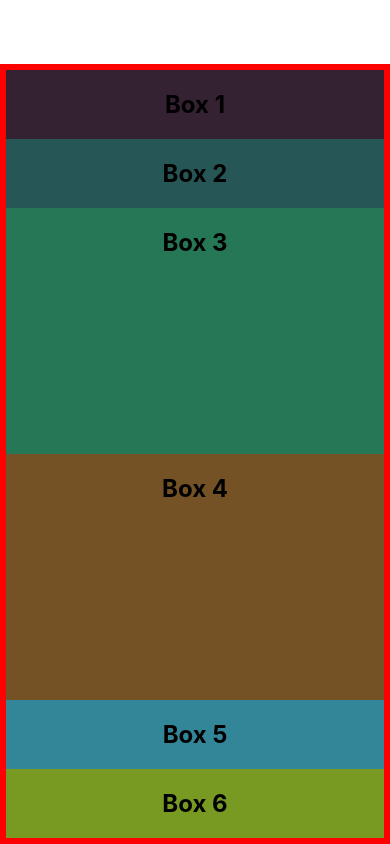
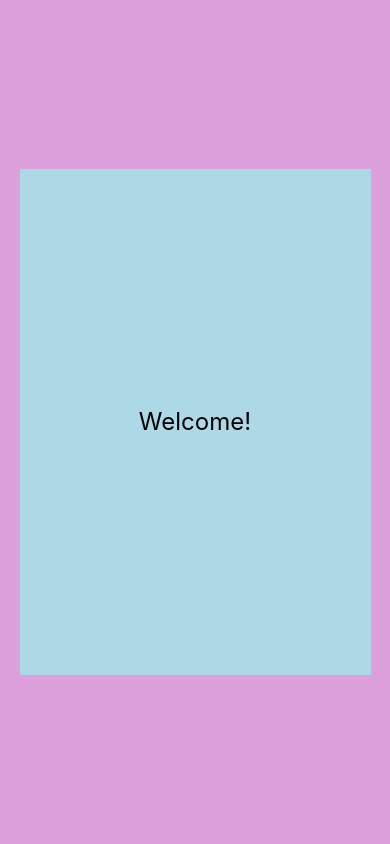
Before and after one commit to BERUASHVILIG/ReactNative, a React Native app: screen / in a window 390 px wide. Built offline with nearby package versions, Linux system fonts and the light colour scheme.

Commit message:
learn dimensions API for work UI better or different devices, for rotate screen change app json file and need to restart application

```diff
--- a/App.js
+++ b/App.js
@@ -1,31 +1,35 @@
-import { View, StyleSheet, Text, ScrollView } from "react-native";
-import Box from "./components/Box";
+import { View, StyleSheet, Text, Dimensions } from "react-native";
 
 export default function App() {
   return (
     <View style={styles.container}>
-      <Box style={{ backgroundColor: "#342132" }}>Box 1</Box>
-      <Box style={{ backgroundColor: "#265655" }}>Box 2</Box>
-      <Box style={{ backgroundColor: "#257755", flexBasis: 140, flex: 1 }}>
-        Box 3
-      </Box>
-      <Box style={{ backgroundColor: "#755126", height: 140, flex: 1 }}>
-        Box 4
-      </Box>
-      {/* in this case flexBasis property will increase use of flex property but the box with height property
-       is ignored and take place that is left over   */}
-      <Box style={{ backgroundColor: "#338598" }}>Box 5</Box>
-      <Box style={{ backgroundColor: "#789922" }}>Box 6</Box>
+      <View style={styles.box}>
+        <Text style={styles.text}>Welcome!</Text>
+      </View>
     </View>
   );
 }
 
+const windowWidth = Dimensions.get("window").width;
+const windowHeight = Dimensions.get("window").height;
+
+console.log({ windowHeight, windowWidth });
+
 const styles = StyleSheet.create({
   container: {
     flex: 1,
-    height: 300,
-    marginTop: 64,
-    borderWidth: 6,
-    borderColor: "red",
+    backgroundColor: "plum",
+    justifyContent: "center",
+    alignItems: "center",
+  },
+  box: {
+    width: windowWidth > 500 ? "70%" : "90%",
+    height: windowHeight > 500 ? "60%" : "90%",
+    backgroundColor: "lightblue",
+    alignItems: "center",
+    justifyContent: "center",
+  },
+  text: {
+    fontSize: windowWidth > 500 ? 50 : 24,
   },
 });
--- a/app.json
+++ b/app.json
@@ -3,7 +3,7 @@
     "name": "CoreComponets",
     "slug": "CoreComponets",
     "version": "1.0.0",
-    "orientation": "portrait",
+    "orientation": "default",
     "icon": "./assets/icon.png",
     "userInterfaceStyle": "light",
     "splash": {
@@ -11,9 +11,7 @@
       "resizeMode": "contain",
       "backgroundColor": "#ffffff"
     },
-    "assetBundlePatterns": [
-      "**/*"
-    ],
+    "assetBundlePatterns": ["**/*"],
     "ios": {
       "supportsTablet": true
     },
--- a/components/Box.js
+++ b/components/Box.js
@@ -12,6 +12,8 @@
   box: {
     backgroundColor: "#fff",
     padding: 20,
+    width: 100,
+    height: 100,
   },
   text: {
     fontSize: 24,
```
